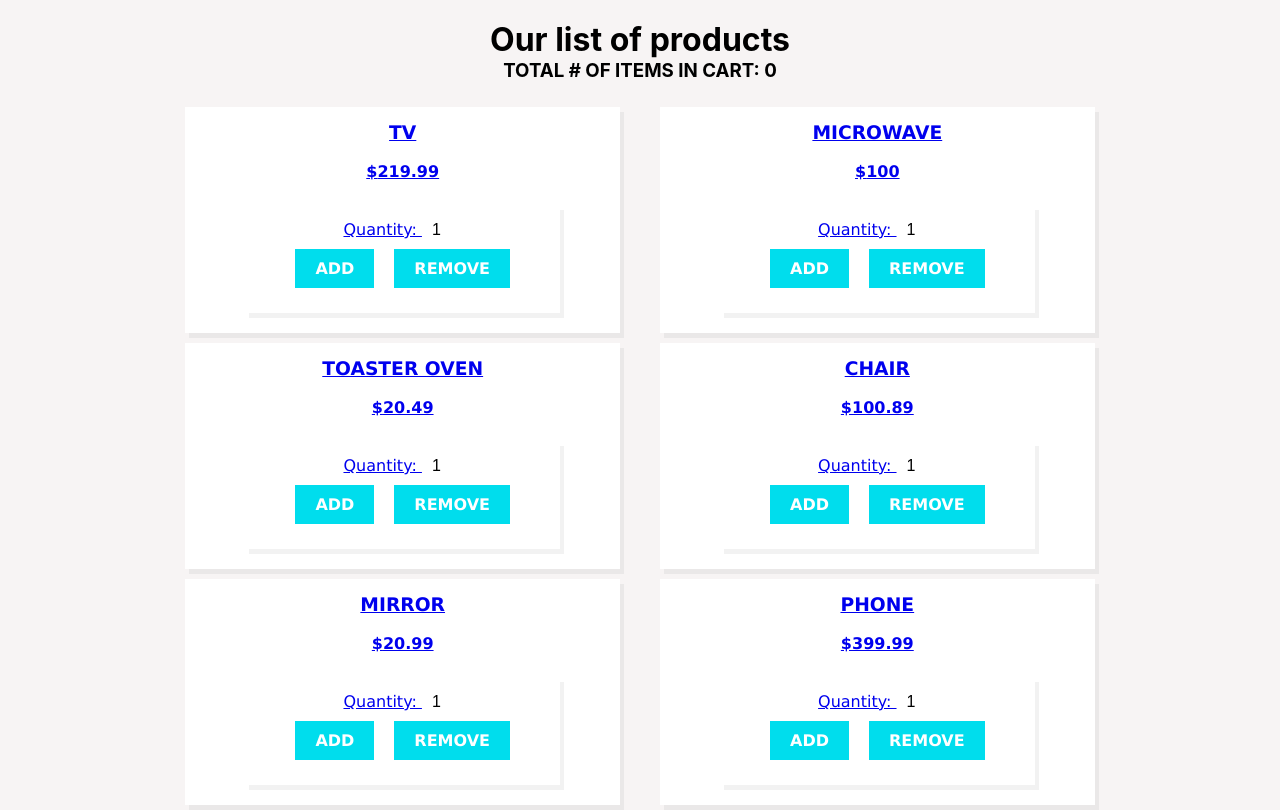
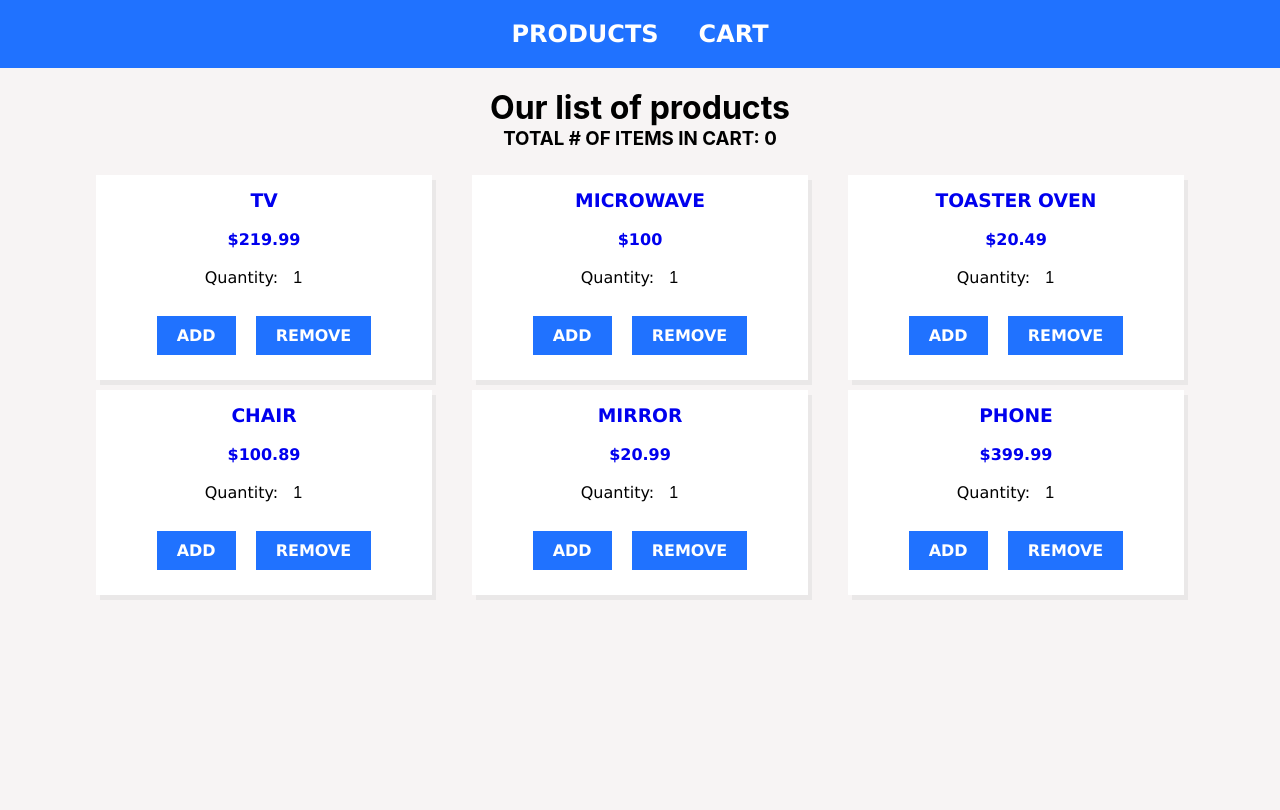
Before and after one commit to LouisGaravaglia/Shoply, a React (Create React App) app: page / in a window 1280 px wide. Built offline with nearby package versions, Linux system fonts and the light colour scheme.

Commit message:
basic cart items are rendering in cart

```diff
--- a/src/App.css
+++ b/src/App.css
@@ -1,11 +1,16 @@
 * {
   margin: 0;
   padding: 0;
+  text-decoration: none;
+}
+
+body {
+    background-color: #f7f4f4;
 }
 
 .App {
   text-align: center;
-  background-color: #f7f4f4;
+
 }
 
 .ProductListHeader {
@@ -17,6 +22,7 @@
   flex-wrap: wrap;
   align-content: center;
   justify-content: center;
+  text-decoration: none;
 }
 
 .Item {
@@ -26,6 +32,36 @@
   background-color: #ffffff;
   box-shadow: 4px 5px rgba(0, 0, 0, .05);
   font-family: Verdana, Geneva, Tahoma, sans-serif;
+  text-decoration: none;
+}
+
+.ItemDetails {
+  flex: 0 0 20%;
+  margin: 20px 20px;
+  padding: 15px 40px;
+  background-color: #ffffff;
+  box-shadow: 4px 5px rgba(0, 0, 0, .05);
+  font-family: Verdana, Geneva, Tahoma, sans-serif;
+}
+
+.NavBar {
+  display: block;
+  background-color:rgb(32, 114, 255);
+  padding: 20px 0;
+}
+
+.NavBarLink {
+  font-family: Verdana, Geneva, Tahoma, sans-serif;
+  font-size: 1.5rem;
+  font-weight: 900;
+  color: #ffffff;
+  margin: 0 20px;
+}
+
+img {
+  margin: 80px 0;
+  width: 180px;
+  height: auto;
 }
 
 input {
@@ -43,11 +79,11 @@ button {
   color: white;
   padding: 10px 20px;
   margin: 10px 10px;
-  background-color: rgb(0, 221, 237);
+  background-color: rgb(32, 114, 255);
 }
 
 button:hover {
-  background-color: rgb(3, 165, 177);
+  background-color: rgb(6, 78, 201);
 }
 
 .ItemButtonGroup {
--- a/src/App.js
+++ b/src/App.js
@@ -1,12 +1,14 @@
 import React from "react";
 import {useSelector, useDispatch} from "react-redux";
 import Routes from "./Routes";
+import NavBar from "./NavBar";
 import './App.css';
 
 function App() {
   const items = useSelector(store => store.products);
   return (
     <div className="App">
+        <NavBar />
         <Routes />
     </div>
   );
--- a/src/Cart.js
+++ b/src/Cart.js
@@ -1,13 +1,17 @@
 import React from "react";
-import { Link } from "react-router-dom";
-import ItemButtons from "./ItemButtons";
+import { useSelector, shallowEqual } from "react-redux";
 import './App.css';
 
 function Cart() {
-
+  const cart = useSelector(state => state.cart)
   return (
       <div>
-          <p>My Cart</p>
+                {cart.map(product => <div><p>{product.id}</p> <p>{product.name}</p> <p>{product.quantity}</p></div>)}
+
+        <p>{cart.name}</p>
+        <p>{cart.id}</p>
+        <p>{cart.quantity}</p>
+          {/* {cart.map(product => <CartItem key={product.id} name={product.name} quantity={product.quantity}/>)} */}
       </div>
   )
 }
--- a/src/Item.js
+++ b/src/Item.js
@@ -6,15 +6,17 @@ import './App.css';
 function Item({idx, name, price, description, url}) {
 
   return (
-      <Link to={`/products/${idx}`}>
+
     <div className="Item">
+    <Link to={`/products/${idx}`}>
        <h3>{name.toUpperCase()}</h3>
        <br></br>
        <h4>${price}</h4>
        <br></br>
+       </Link>
     <ItemButtons idx={idx} />
     </div>
-    </Link>
+
   );
 }
 
--- a/src/ItemButtons.js
+++ b/src/ItemButtons.js
@@ -23,8 +23,9 @@ function ItemButtons({idx}) {
       console.log("Cart after removing: ", cart);
   };
   return (
-    <div className="Item">
+    <div>
        <label className="ItemQuantity" htmlFor="quantity">Quantity: </label>
+
        <input
            type="number"
            min="1"
@@ -33,7 +34,9 @@ function ItemButtons({idx}) {
            value={quantity}
            onChange={handleChange}
        />
+
        <div className="ItemButtonGroup">
+        <br></br>
        <button onClick={() => add(idx, quantity)}>ADD</button>
        <button onClick={() => remove(idx)}>REMOVE</button>
        </div>
--- a/src/ItemDetails.js
+++ b/src/ItemDetails.js
@@ -6,15 +6,16 @@ import './App.css';
 
 function ItemDetails() {
   const { id } = useParams();
-  const {name, description, price, url } = useSelector(store => ({...store.products[id]}));
-
+  const {name, description, price, image_url } = useSelector(store => ({...store.products[id]}));
+    console.log("URL", image_url);
   return (
-    <div className="Item">
+    <div className="ItemDetails">
        <h3>{name.toUpperCase()}</h3>
+        <br></br>
        <p>{description}</p>
+       <img src={image_url} alt=""/>
        <br></br>
-       <h4>${price}</h4>
-       <img src={url} alt=""/>
+       <h4>Price: ${price}</h4>
        <br></br>
     <ItemButtons idx={id} />
     </div>
--- a/src/NavBar.js
+++ b/src/NavBar.js
@@ -1,12 +1,12 @@
 import {NavLink} from "react-router-dom";
 import React from "react";
-import ProductList from "./ProductList";
-import ProductDetails from "./ProductDetails";
-import Cart from "./Cart";
 
 function NavBar() {
     return (
-        <NavLink to="/">Home</NavLink>
+        <div className="NavBar">
+        <NavLink className="NavBarLink" to="/">PRODUCTS</NavLink>
+        <NavLink className="NavBarLink" to="/cart">CART</NavLink>
+        </div>
     )
 }
 
```
